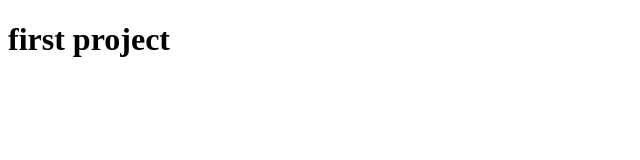
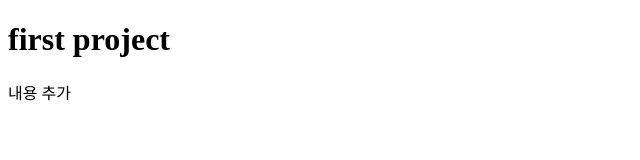
Before and after one commit to wkqkcmd/first-noona-project, a plain HTML site: page index.html in a window 1280 px wide. Shown: the full height of the page, 0-640 px from the left. Drawn offline with Linux system fonts and the light colour scheme.

Commit message:
second commit

```diff
--- a/index.html
+++ b/index.html
@@ -8,6 +8,6 @@
   </head>
   <body>
     <h1>first project</h1>
-    <p></p>
+    <p>내용 추가</p>
   </body>
 </html>
```
